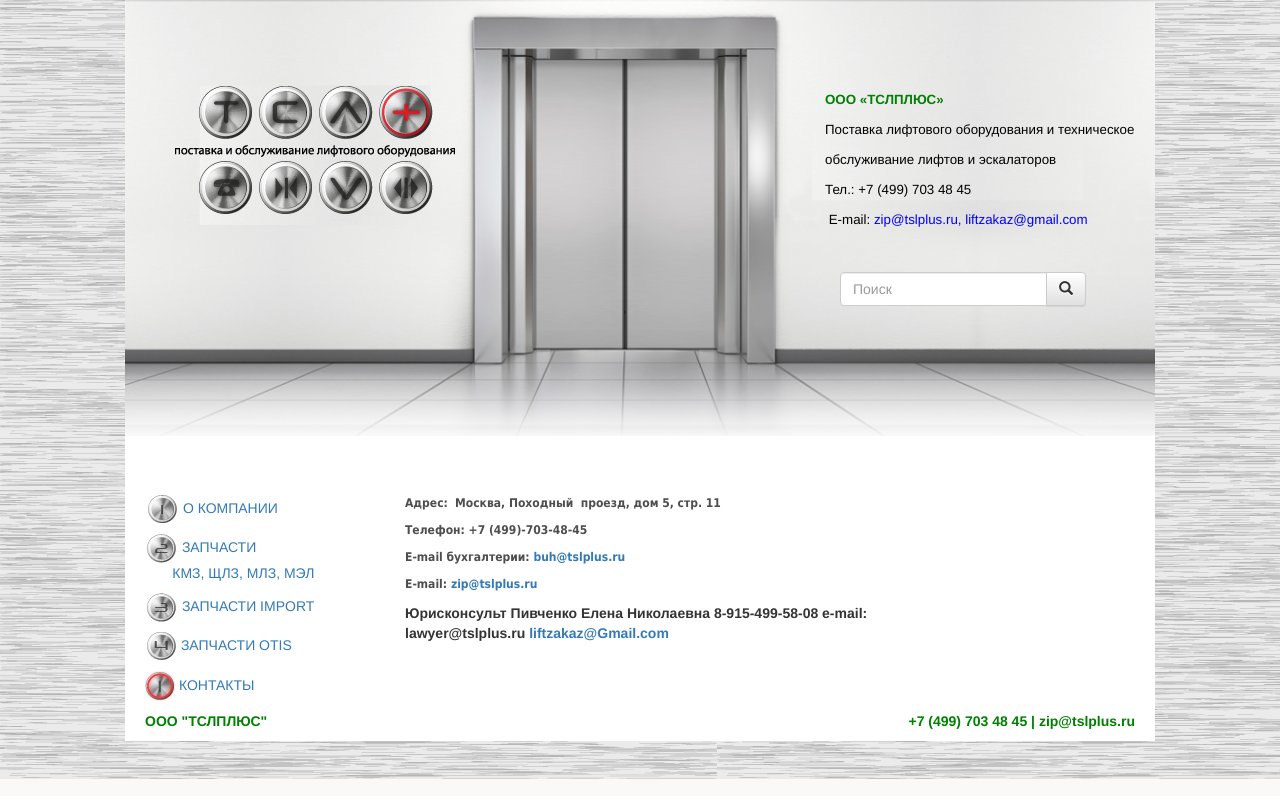
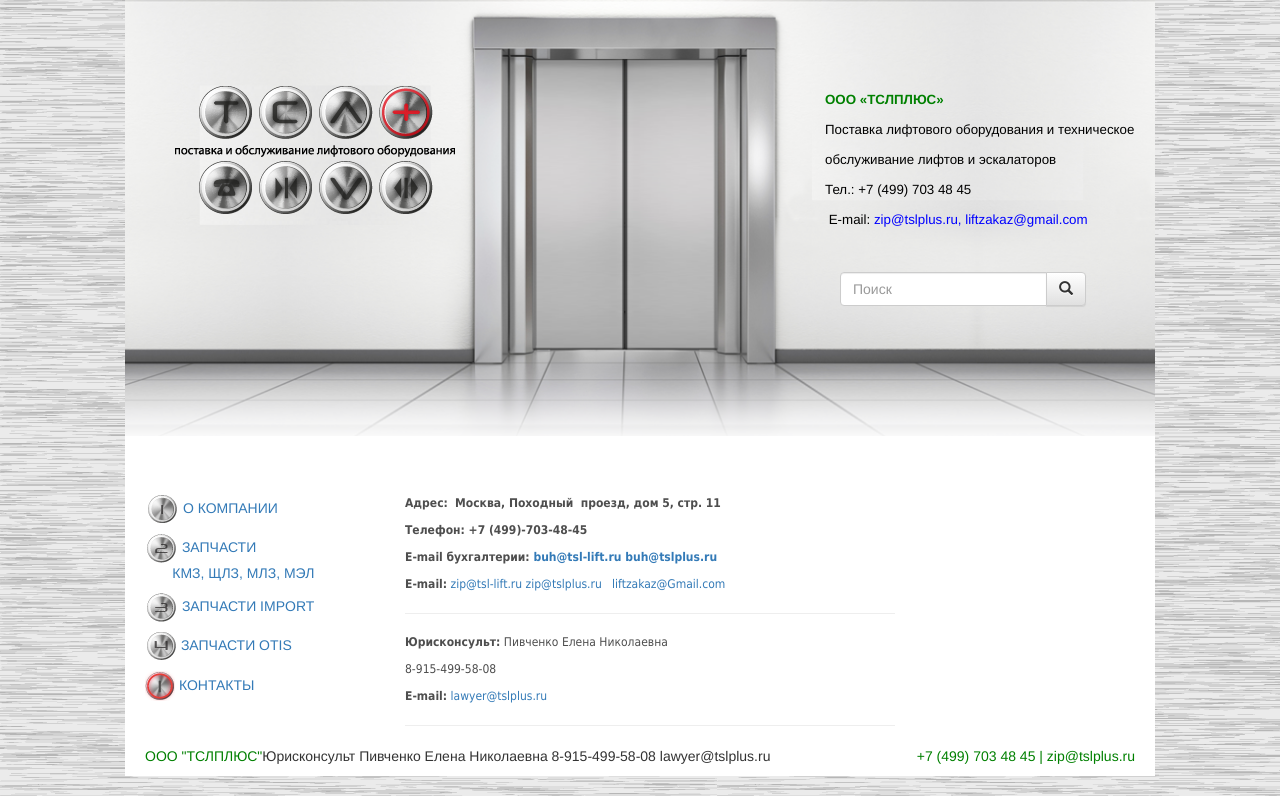
Before and after one commit to kolombetik/liftsite, a Django app: page /contacts in a window 1280 px wide; the page is wider, and only the part inside the window is pictured. Shown: the part 21-817 px from the top of that part. Run offline with Django 3.2, Linux system fonts and the light colour scheme; some libraries are stand-ins or nearby versions.

Commit message:
контакты юрисконсульта, метатеги , заголовок

```diff
--- a/templates/contacts.html
+++ b/templates/contacts.html
@@ -31,8 +31,7 @@
                             document.write(addy_text70047);
                             document.write('<\/a>');
                             //-->
-                            \
-                            n </script>
+                           </script>
                         <a href="mailto:buh@tsl-lift.ru">buh@tslplus.ru</a>
                         <script type="text/javascript">
                             <!--
@@ -46,7 +45,7 @@
      //-->
  </script></span>&nbsp;</strong></p>
                 <p style="color: #4e4e4e; font-family: Tahoma, Geneva, sans-serif; font-size: 12px; text-align: start;">
-                    <strong>E-mail:
+                    <strong>E-mail:</strong>
                         <script type="text/javascript">
                             <!--
                             var prefix = '&#109;a' + 'i&#108;' + '&#116;o';
@@ -58,20 +57,20 @@
                             document.write(addy_text9281);
                             document.write('<\/a>');
                             //-->
-                            \
-                            n </script>
+                            </script>
                         <a href="mailto:zip@tsl-lift.ru">zip@tslplus.ru</a>
                         <script type="text/javascript">
                             <!--
                             document.write('<span style=\'display: none;\'>');
                             //-->
-                        </script><span style="display: none;">Этот адрес электронной почты защищен от спам-ботов. У вас должен быть включен JavaScript для просмотра.
- <script type="text/javascript">
-     <!--
-     document.write('</');
-     document.write('span>');
-     //-->
- </script></span>&nbsp;
+                        </script>
+                        <span style="display: none;">Этот адрес электронной почты защищен от спам-ботов. У вас должен быть включен JavaScript для просмотра.</span>
+                         <script type="text/javascript">
+                             <!--
+                             document.write('</');
+                             document.write('span>');
+                             //-->
+                         </script>&nbsp;
                         <script type="text/javascript">
                             <!--
                             var prefix = '&#109;a' + 'i&#108;' + '&#116;o';
@@ -83,11 +82,17 @@
                             document.write(addy_text95628);
                             document.write('<\/a>');
                             //-->
-                            \
-                            n </script>
-                        <p> Юрисконсульт Пивченко Елена Николаевна  8-915-499-58-08
-                e-mail: lawyer@tslplus.ru
-                        <a href="mailto:liftzakaz@Gmail.com">liftzakaz@Gmail.com</a>
+
+                             </script>
+
+                <hr>
+                <p style="color: #4e4e4e; font-family: Tahoma, Geneva, sans-serif; font-size: 12px; text-align: start;">
+                <strong>Юрисконсульт:</strong> Пивченко Елена Николаевна
+                </p>
+                <p style="color: #4e4e4e; font-family: Tahoma, Geneva, sans-serif; font-size: 12px; text-align: start;">8-915-499-58-08</p>
+                <p style="color: #4e4e4e; font-family: Tahoma, Geneva, sans-serif; font-size: 12px; text-align: start;"><strong>E-mail:</strong> <a href="mailto:lawyer@tslplus.ru">lawyer@tslplus.ru</a></p>
+                <hr>
+
                         <script type="text/javascript" charset="utf-8" src="https://api-maps.yandex.ru/services/constructor/1.0/js/?sid=1TDGMJKm9hH_Znz3qkLu4__kgMQF0LEO&width=603&height=464&lang=ru_RU&sourceType=constructor"></script>
             </article>
 
--- a/templates/index.html
+++ b/templates/index.html
@@ -2,7 +2,8 @@
 <html>
     <head>
         <meta charset="utf-8">
-        <title>Продажа лифтового оборудования</title>
+        <title>Продажа лифтового оборудования, Лифтовое оборудование, лифтовые запчасти, запчасти к лифтам .</title>
+        <meta name="keywords" content="лифт оборудование эскалатор запчасти">
         <link href="/static/css/bootstrap.min.css" rel="stylesheet">
         <link href="/static/css/bootstrap-theme.min.css" rel="stylesheet">
         <script src="https://code.jquery.com/jquery-2.2.0.min.js"></script>
@@ -166,6 +167,7 @@
 	  <footer>
 		<p class="text-lead pull-left" style="color: green; margin-left: 20px;">ООО "ТСЛПЛЮС"</p>
 		<p class="pull-right" style="color: green; margin-right: 20px;">+7 (499) 703 48 45 | zip@tslplus.ru</p>
+          <p>Юрисконсульт Пивченко Елена Николаевна  8-915-499-58-08 lawyer@tslplus.ru</p>
 	  </footer>
 
     </div> <!-- /container -->
```
